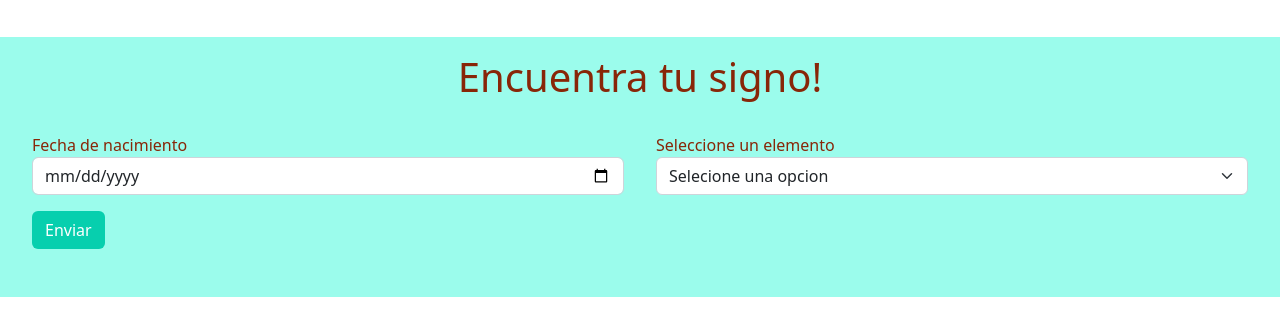
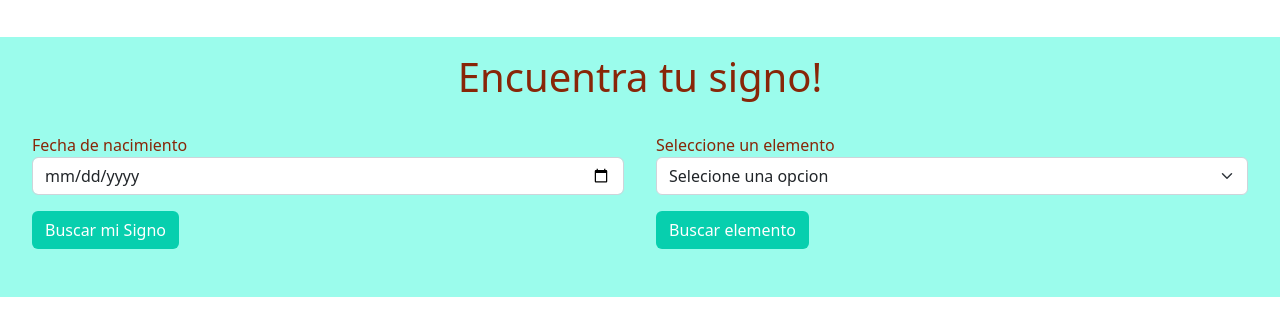
Before and after one commit to JennAlvarez/signos, a plain HTML site: page index.html in a window 1280 px wide. Shown: the part 491-800 px from the top of the page. Drawn offline with nearby package versions, Linux system fonts and the light colour scheme.

Commit message:
cree buttons para los form de los buscadores

```diff
--- a/index.html
+++ b/index.html
@@ -150,13 +150,13 @@
         <h3 class="m-0 display-6 text-center">Encuentra tu signo!</h3>
         <article class="row m-3">
             <aside class="col-12 col-md-6 p-3">
-                <form>
+                <form id="formBuscarSigno">
                     <div class="mb-3">
                         <label for="nacimiento">Fecha de nacimiento</label>
                         <input type="date" class="form-control" placeholder="19/10/1993">
                     </div>
                     <div>
-                        <button type="submit" class="btn botonSignos text-white">Enviar</button>
+                        <button type="button" class="btn botonSignos text-white" id="buscarSigno">Buscar mi Signo</button>
                     </div>
                 </form>
             </aside>
@@ -171,6 +171,9 @@
                           <option value="fuego">Fuego</option>
                           <option value="aire">Aire</option>
                         </select>
+                      </div>
+                      <div>
+                        <button type="button" class="btn botonSignos text-white">Buscar elemento</button>
                       </div>
                 </form>
             </aside>
```
